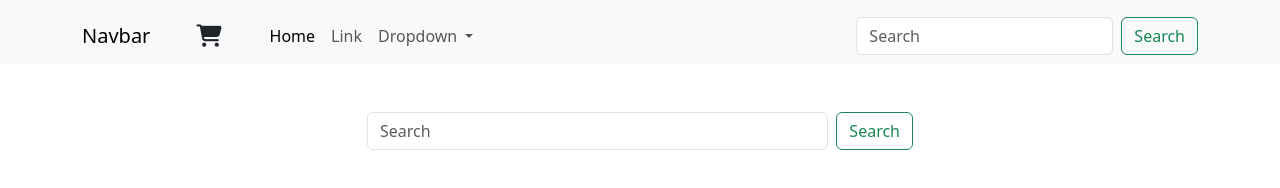
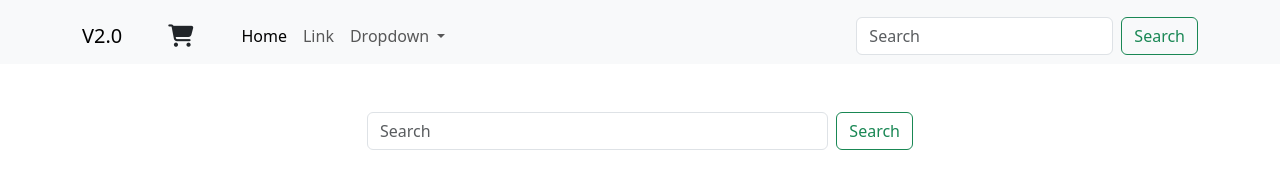
Before and after one commit to Astr0n1/fakeAPI, a plain HTML site: page index.html in a window 1280 px wide. Drawn offline with nearby package versions, Linux system fonts and the light colour scheme; no server answers.

Commit message:
added navbar text for version follow

```diff
--- a/index.html
+++ b/index.html
@@ -24,7 +24,7 @@
     <header>
       <nav class="navbar navbar-expand-lg bg-body-tertiary bg-light pt-3">
         <div class="container">
-          <a class="navbar-brand" href="#">Navbar</a>
+          <a class="navbar-brand" href="#">V2.0</a>
           <div class="nav-item dropdown cart">
             <a class="nav-link dropdown-toggle" href="#" role="button"
               data-bs-toggle="dropdown" aria-expanded="false">
```
